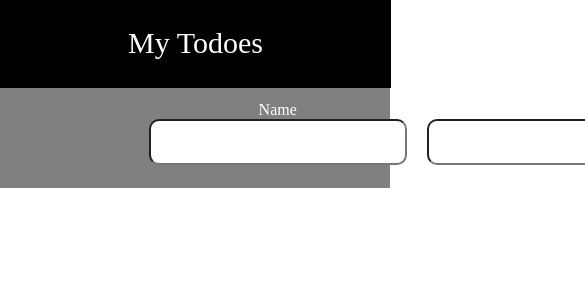
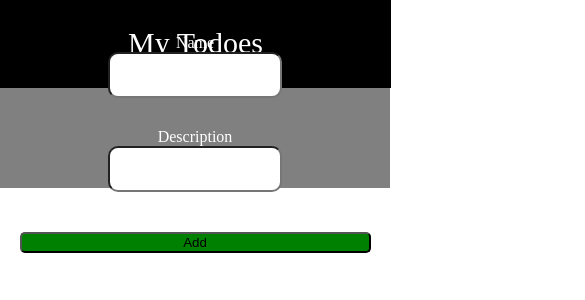
Before and after one commit to rathoresarita/todoapp, a React (Create React App) app: page / in a window 390 px wide. Shown: the top 300 px of the page, 585 px wide, since content can reach past the window. Built offline with nearby package versions, Linux system fonts and the light colour scheme.

Commit message:
made it respoive

```diff
--- a/src/css/app.css
+++ b/src/css/app.css
@@ -1,62 +1,55 @@
 .app-wrapper {
     background-color: gray;
-    margin-left: -8px;
-    margin-right: -8px;
-
+    margin: 0 -8px; /* Adjust margin for full width */
 }
 
 .app {
     display: flex;
-    margin-left: 33%;
     align-items: center;
-
+    justify-content: center; /* Center items horizontally */
     height: 100px;
-
-    /* Center items horizontally */
-}
-
-#name {
-    height: 40px;
-    width: 250px;
-    border-radius: 10px;
-
-}
-
-#des {
-    height: 40px;
-    width: 250px;
-    border-radius: 10px;
-}
-
-#add {
-    margin-left: 10px;
-    width: 80px;
-    height: 40px;
-    margin-top: 5px;
-    border-radius: 5px;
-    background-color: green;
-
-
 }
 
 .input-container {
     display: flex;
     flex-direction: column;
-    margin-left: 20px;
-
-
-
-    margin-bottom: 10px;
+    margin: 10px; /* Add margin for spacing */
     align-items: center;
-    /* Add space between input containers */
 }
 
+#name, #des {
+    height: 40px;
+    width: 100%; /* Adjust width for responsiveness */
+    max-width: 300px; /* Set max-width to prevent stretching */
+    border-radius: 10px;
+    margin-bottom: 10px;
+}
 
-
+#add {
+    width: 30%; /* Adjust button width for responsiveness */
+    max-width: 150px; /* Set max-width to prevent stretching */
+    height: 40px;
+    margin-top: 10px;
+    border-radius: 5px;
+    background-color: green;
+}
 
 .input-container label {
+    color: white;
+}
 
+/* Media query for screens smaller than 768px (tablets and mobile devices) */
+@media (max-width: 768px) {
+    .app {
+        flex-direction: column; /* Stack items vertically */
+    }
 
-    color: white;
-    /* color: white; */
+    #name, #des, #add {
+        width: 90%; /* Adjust width for smaller screens */
+        max-width: none; /* Remove max-width */
+    }
+
+    #add {
+        margin-top: 20px; /* Increase margin for spacing */
+    }
 }
--- a/src/css/list.css
+++ b/src/css/list.css
@@ -1,7 +1,5 @@
-/* list.css */
 .list {
     width: 100%;
-    /* Ensure full width of the container */
 }
 
 .todoList {
@@ -11,45 +9,33 @@
     align-items: center;
     justify-content: space-between;
     padding: 10px;
-    margin-left: 176px;
-    margin-right: 154px;
-    padding-left: 318px;
-    margin-top: 10px;
-    padding-right: 273px;
+    margin: 10px 5%;
     font-size: 15px;
     border-bottom: 5px solid #100c0c;
 }
 
 .listName {
     flex: 2;
-    /* Take 2/5 of the space */
     font-size: 30px;
-
 }
 
 .listDescription {
     flex: 3;
-    /* Take 3/5 of the space */
     font-size: 15px;
 }
 
 .listButtons {
     flex: 1;
     border-radius: 3px;
-    /* Take 1/5 of the space */
     display: flex;
     justify-content: flex-end;
-    /* Align buttons to the right */
     gap: 5px;
-    /* Add gap between buttons */
 }
 
 .button1,
 .button2 {
     padding: 5px 10px;
-    /* Add padding to buttons */
     background-color: #4CAF50;
-    /* Green */
     border: none;
     color: white;
     text-align: center;
@@ -62,15 +48,12 @@
 .button1:hover,
 .button2:hover {
     background-color: #45a049;
-    /* Darker green on hover */
 }
 
 .button2 {
     background-color: #f44336;
-    /* Red */
 }
 
 .button2:hover {
     background-color: #d32f2f;
-    /* Darker red on hover */
 }
```
